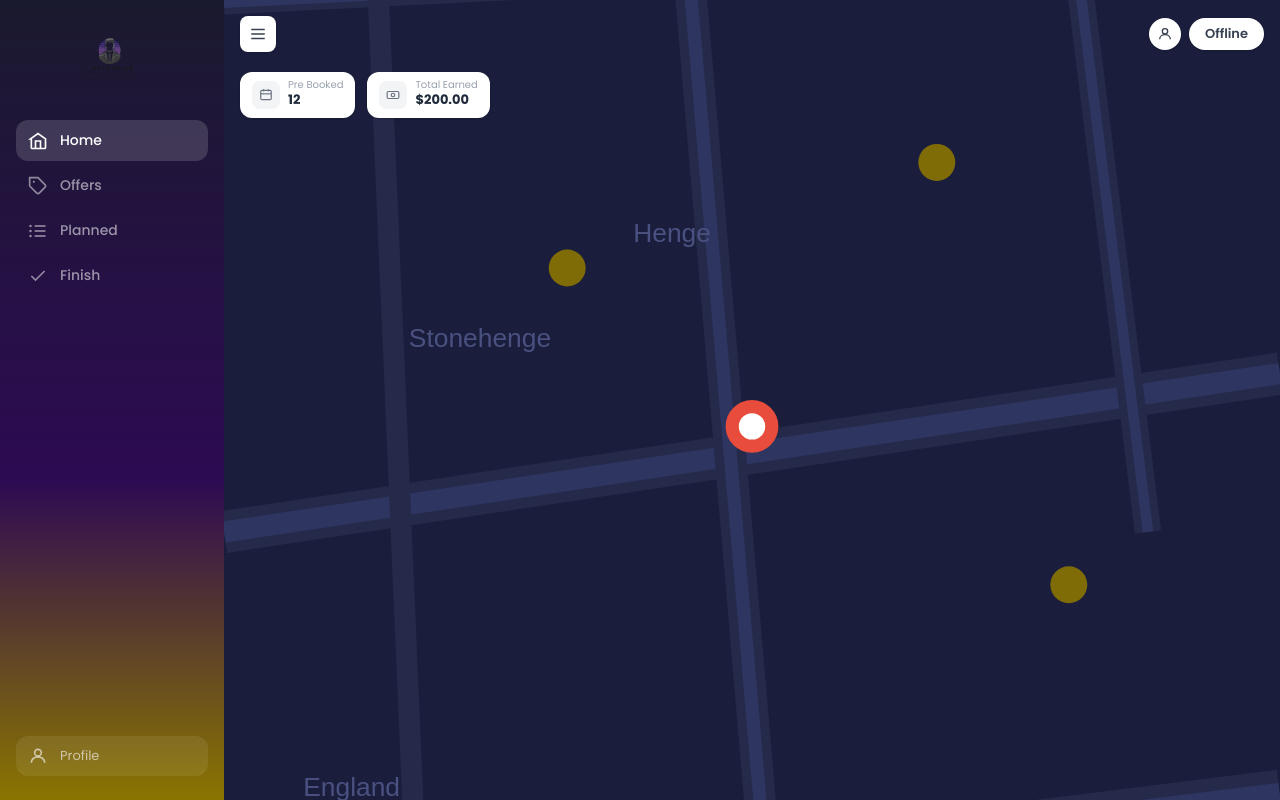
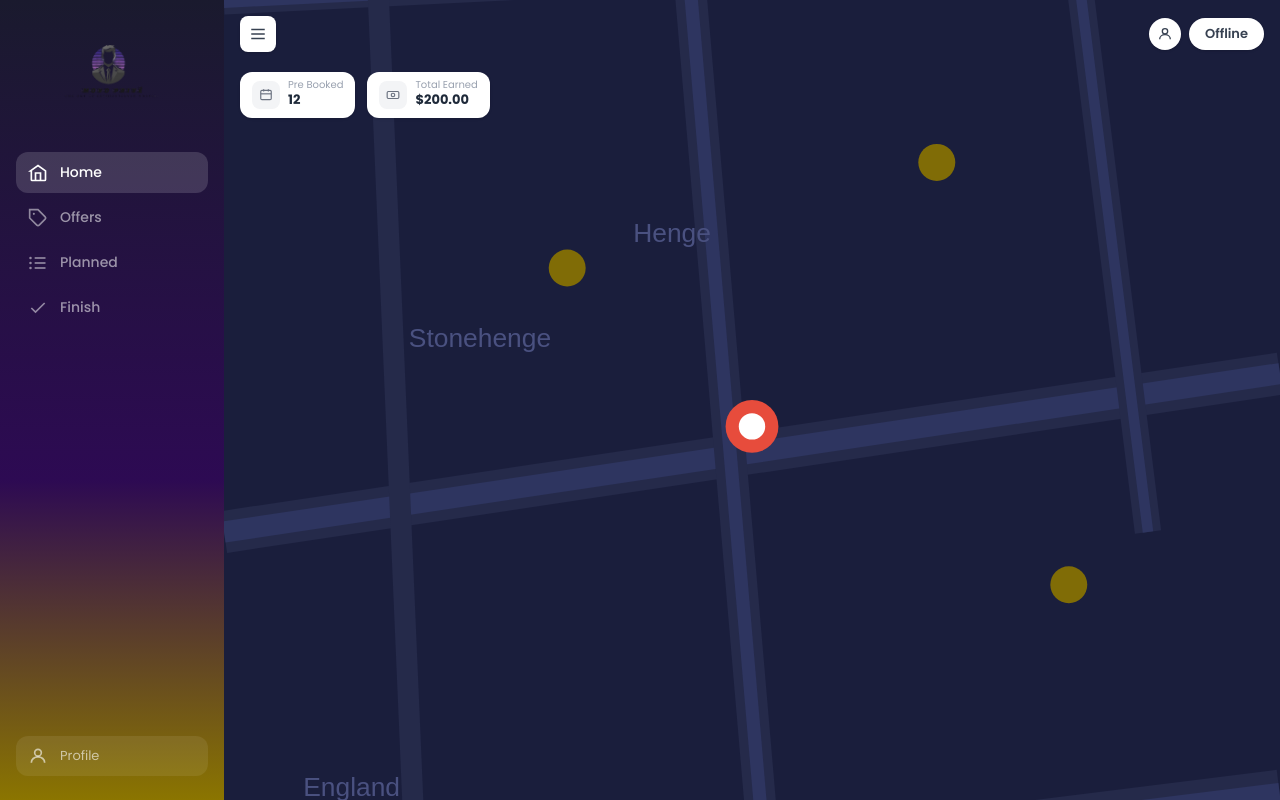
Before and after one commit to temmy762/movo-app, a Next.js app: page /driver/home in a window 1280 px wide. Built offline with nearby package versions, Linux system fonts and the light colour scheme.

Commit message:
fix: enlarge logo in driver sidebar

```diff
--- a/app/driver/home/components/DriverSidebar.tsx
+++ b/app/driver/home/components/DriverSidebar.tsx
@@ -63,7 +63,7 @@
       style={{ background: "linear-gradient(180deg, #1a1a2e 0%, #2D0A53 60%, #8B7500 100%)" }}
     >
       {/* Logo */}
-      <div className="relative w-32 h-16 mx-auto mb-8">
+      <div className="relative w-48 h-24 mx-auto mb-8">
         <Image src="/images/image_1.png" alt="MOVO PRIVÉ" fill className="object-contain" />
       </div>
 
```
